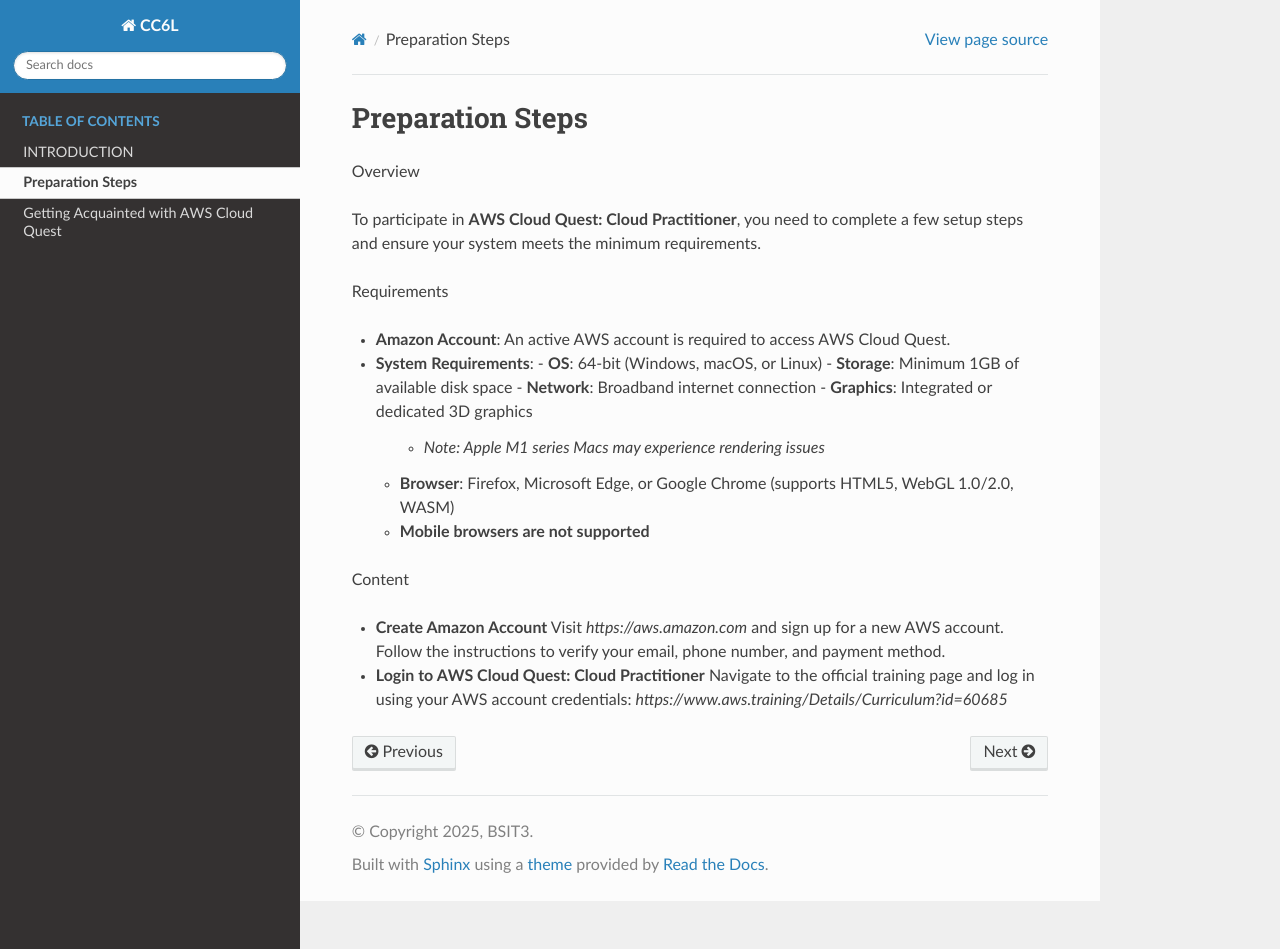
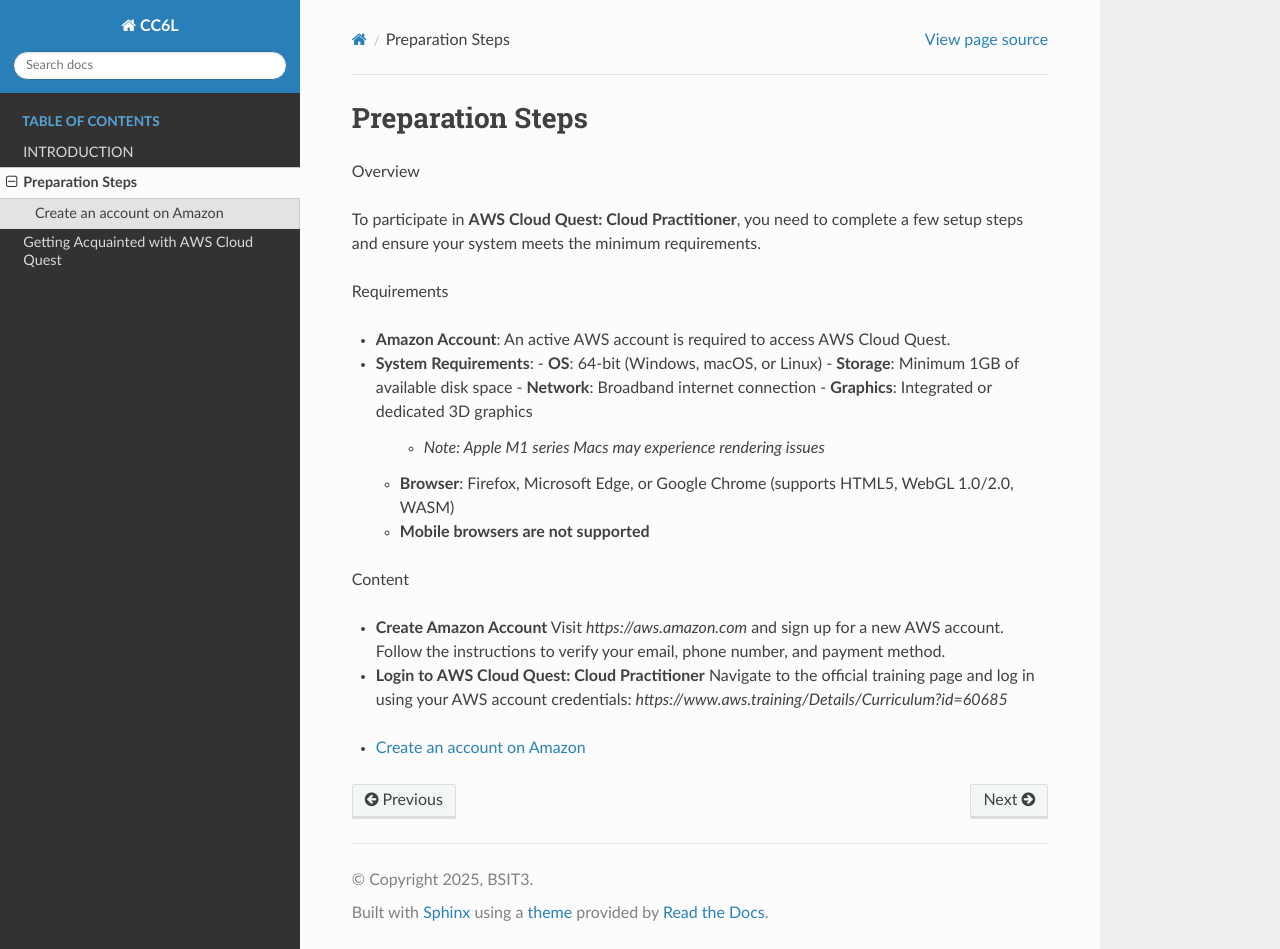
Before and after one commit to jambybrillo/aws_partitioner, a Sphinx documentation site: the page built from docs/source/Preparation_Steps.rst, in a window 1280 px wide and 949 px high. Built offline with Sphinx 7.4.7 and the Read the Docs theme 3.1.0, drawn with Linux system fonts in a browser that asks for light colours; part of the change alters nothing that is shown.

```diff
--- a/docs/source/Preparation_Steps.rst
+++ b/docs/source/Preparation_Steps.rst
@@ -28,3 +28,10 @@ Content
 - **Login to AWS Cloud Quest: Cloud Practitioner**
   Navigate to the official training page and log in using your AWS account credentials:
   `https://www.aws.training/Details/Curriculum?id=60685`
+
+.. toctree::
+   :maxdepth: 2
+
+
+
+   1.1 Register and Check the System
```
